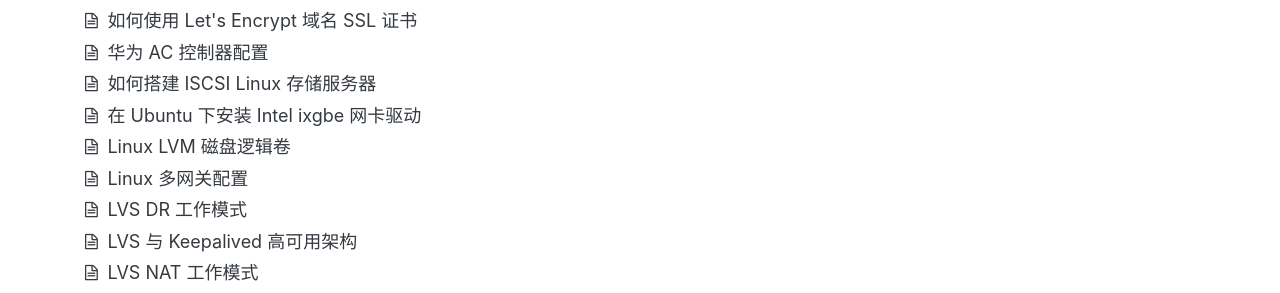
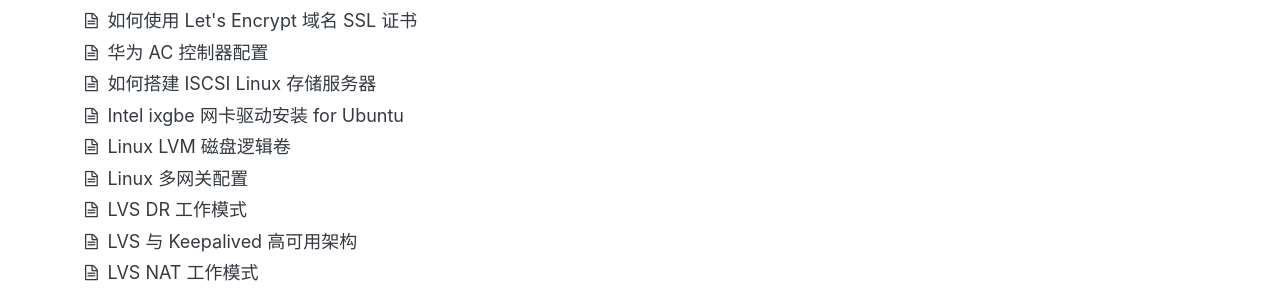
Before and after one commit to ehsud/blog, a Jekyll site: the page built from index.md, in a window 1280 px wide. Shown: the part 674-967 px from the top of the page. Built offline with Jekyll 4.4.1, drawn with Linux system fonts in a browser that asks for light colours.

Commit message:
Updated some document

```diff
--- a/linux/ixgbe-driver-for-ubuntu.md
+++ b/linux/ixgbe-driver-for-ubuntu.md
@@ -1,7 +1,7 @@
 ---
 layout: post
-title: 在 Ubuntu 下安装 Intel ixgbe 网卡驱动
-description: Linux 下的 Intel ixgbe 网卡驱动的安装方法
+title: Intel ixgbe 网卡驱动安装 for Ubuntu
+description: Intel ixgbe 网卡驱动安装 for Ubuntu
 ---
 
 大部分的 Linux 发行版会内置 Intel 以及其他厂商的各种网卡驱动。然而很多公司不愿意升级到新系统，从而导致很多新的硬件设备无法正常工作，这个时候就需要我们手动来编译和安装网卡驱动。
```
